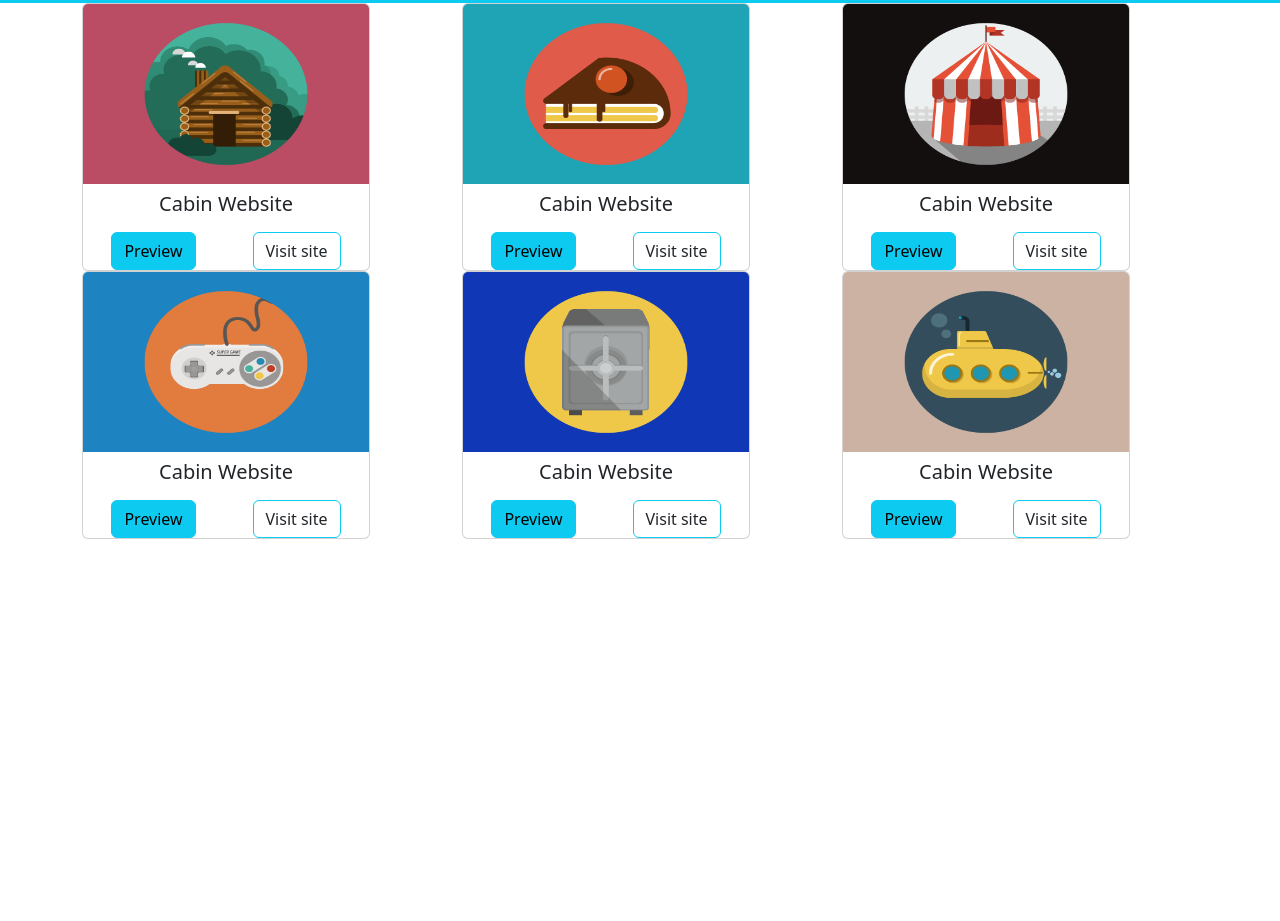
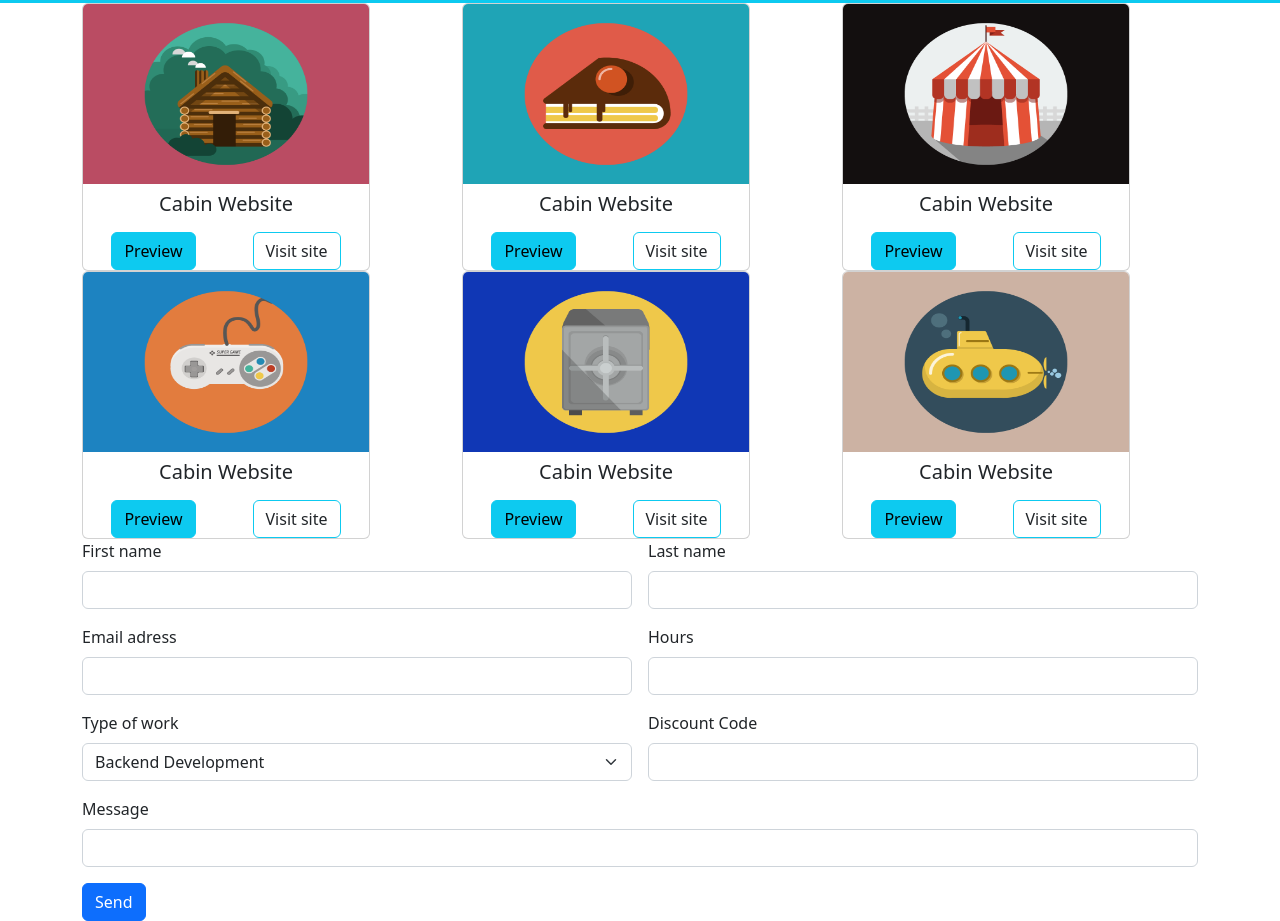
Before and after one commit to adelademarku/bootstrap-html-freelancer, a plain HTML site: page index.html in a window 1280 px wide. Shown: the part 238-1159 px from the top of the page. Before the commit the page ends 800 px from the top, so only its background shows below. Drawn offline with nearby package versions, Linux system fonts and the light colour scheme.

Commit message:
seconda parte del main

```diff
--- a/index.html
+++ b/index.html
@@ -153,25 +153,60 @@
                     </div>
                 </div>
 
+                <!--secondo container main-->
+
+                <div class="container">
+
+
+                    <form class="row g-3">
+                        <div class="col-6 col-md-6">
+                            <label for="inputname" class="form-label">First name</label>
+                            <input type="text" class="form-control" id="inputName">
+                        </div>
+                        <div class="col-6 col-md-6">
+                            <label for="inputlastname" class="form-label">Last name</label>
+                            <input type="password" class="form-control" id="inputName">
+                        </div>
+                        <div class="col-6 col-md-6">
+                            <label for="inputEmail4" class="form-label">Email adress</label>
+                            <input type="mail" class="form-control" id="inputEmail4">
+                        </div>
+                        <div class="col-6 col-md-6">
+                            <label for="inputHours" class="form-label">Hours</label>
+                            <input type="text" class="form-control" id="inputAddress2">
+                        </div>
+                        <div class="col-6 col-md-6">
+                            <label for="inputTypeofwork" class="form-label">Type of work</label>
+                            <select id="inputState" class="form-select">
+                                <option selected="">Backend Development</option>
+                                <option>...</option>
+                                <option>...</option>
+                                <option>...</option>
+                            </select>
+                        </div>
+                        <div class="col-6 col-md-6">
+                            <label for="inputCity" class="form-label">Discount Code</label>
+                            <input type="text" class="form-control" id="inputDiscountCode" spellcheck="false"
+                                data-ms-editor="true">
+                        </div>
+
+
+                        <div class="col-md-12">
+                            <label for="inputtext" class="form-label">Message</label>
+                            <input type="text" class="form-control">
+                        </div>
 
 
 
 
+                        <div class="col-12">
+                            <button type="submit" class="btn btn-primary">Send</button>
+                        </div>
+                    </form>
 
 
 
-
-
-
-
-
-
-
-
-
-            </div>
-
-        </div>
+                </div>
 
 
 
```
